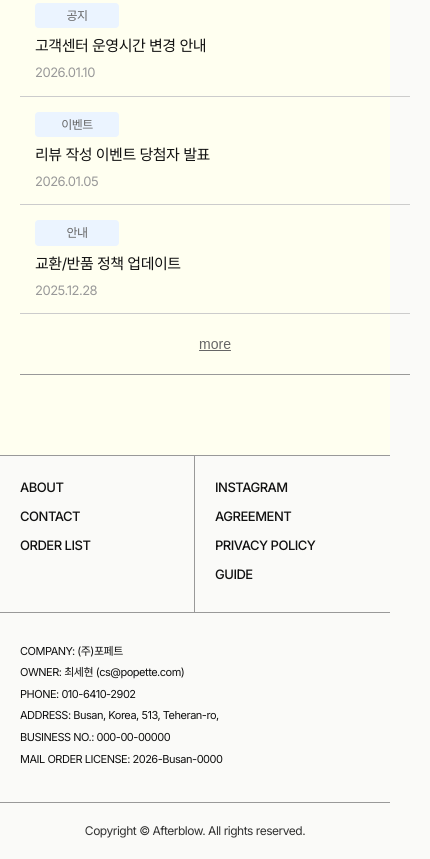
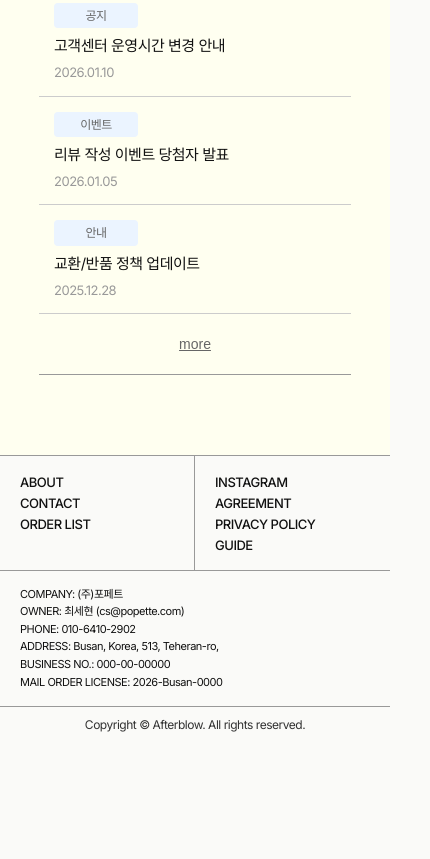
Before and after one commit to sehyeonchoei/popette, a plain HTML site: page index.html in a window 390 px wide. Shown: the part 4079-4938 px from the top of the page, 430 px wide, since content can reach past the window. After the commit the page ends 4822 px from the top, so only its background shows below. Drawn offline with nearby package versions, Linux system fonts and the light colour scheme.

Commit message:
Add files via upload

```diff
--- a/css/style.css
+++ b/css/style.css
@@ -1021,7 +1021,13 @@ body {
     color: #111;
 }
 
-@media (max-width: 768px) {
+@media (max-width: 1199px) {
+    .inner_notice {
+        width: 80%;
+    }
+}
+
+@media (max-width: 767px) {
     .slide {
         height: 300px;
     }
@@ -1053,7 +1059,7 @@ body {
 }
 
 .footer_box {
-    padding: 40px;
+    padding: 20px;
     border-right: 1px solid #999;
     border-bottom: 1px solid #999;
 }
@@ -1110,27 +1116,37 @@ body {
     .footer_box:nth-child(1) {
         border-right: 1px solid #999;
         border-bottom: 1px solid #999;
+        padding: 15px 20px;
     }
 
     .footer_box:nth-child(2) {
         border-right: none;
         border-bottom: 1px solid #999;
+        padding: 15px 20px;
     }
 
     .footer_box:nth-child(3) {
         grid-column: 1 / span 2;
         /* 2칸을 혼자 다 차지하도록 */
         border-right: none;
-        padding: 30px 20px;
+        padding: 15px 20px;
     }
 
-    .footer_box {
-        padding: 20px;
+
+    .footer_menu li {
+        margin-bottom: 0;
     }
 
     .company_info p {
         font-size: 11px;
+        margin: 0;
     }
+
+    .footer_bottom {
+        padding: 10px 0;
+        text-align: center;
+    }
+
 }
 
 /* 폭죽 캔버스 설정 */
```
